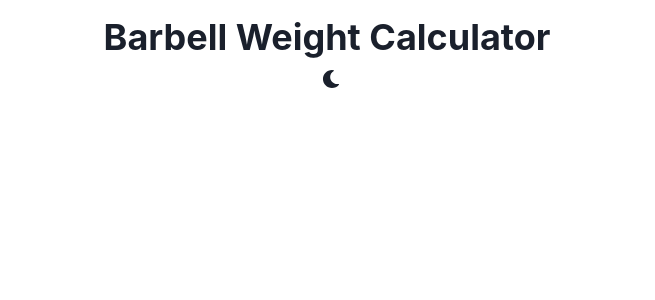
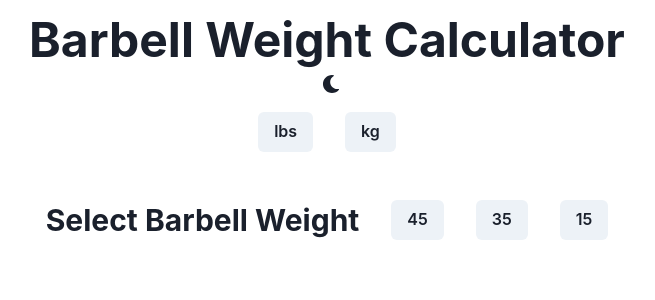
Before and after one commit to pswk1/barbell_calculator, a React (Create React App) app: page / in a window 1280 px wide. Shown: the top 300 px of the page, without its empty margins (313-968 px from the left). Built offline with nearby package versions, Linux system fonts and the light colour scheme.

Commit message:
Barbell component
- select barbell component
- selecting lbs vs kilos dynamically updates weight as well

```diff
--- a/src/App.tsx
+++ b/src/App.tsx
@@ -1,9 +1,11 @@
 import * as React from 'react';
 import { ChakraProvider, theme } from '@chakra-ui/react';
 import Banner from './components/Banner';
+import Barbell from './components/Barbell';
 
 export const App = () => (
 	<ChakraProvider theme={theme}>
 		<Banner />
+    <Barbell />
 	</ChakraProvider>
 );
--- a/src/components/Banner.tsx
+++ b/src/components/Banner.tsx
@@ -1,10 +1,10 @@
 import { Box, Heading } from '@chakra-ui/react';
 import { ColorModeSwitcher } from '../ColorModeSwitcher';
 
-const Banner = () => {
+const Banner: React.FC = () => {
 	return (
 		<Box textAlign='center' p='4' w='100%' height={16}>
-			<Heading>Barbell Weight Calculator</Heading>
+			<Heading size='2xl'>Barbell Weight Calculator</Heading>
 			<ColorModeSwitcher />
 		</Box>
 	);
--- /dev/null
+++ b/src/components/Barbell.tsx
@@ -0,0 +1,57 @@
+import { useState } from 'react';
+import { Flex, Button, Heading, HStack, Text } from '@chakra-ui/react';
+
+const barLbs = [45, 35, 15];
+const barKg = [20, 15, 12];
+
+/*
+interface IWeight {
+  unit: string,
+  barWeights: number[],
+  plateWeights: number[],
+  currentWeight: number
+}
+
+type ContextType = {
+    weight: IWeight,
+    handleUnit: (unit: string) => void,
+    clearBar: (weight: IWeight) => void
+}
+
+*/
+
+const Barbell: React.FC = () => {
+	const [unit, setUnit] = useState<string>('lbs');
+	const [bar, setBar] = useState<number[]>(barLbs);
+
+	const handleUnit = (unit: string) => {
+		setUnit(unit);
+		if (unit === 'lbs') {
+			setBar(barLbs);
+		} else {
+			setBar(barKg);
+		}
+	};
+	return (
+		<Flex
+			mt={12}
+			direction='column'
+			alignItems='center'
+			justifyContent='center'
+		>
+			<HStack spacing='8'>
+				<Button onClick={() => handleUnit('lbs')}>lbs</Button>
+				<Button onClick={() => handleUnit('kg')}>kg</Button>
+			</HStack>
+
+			<HStack mt={12} spacing='8'>
+				<Heading size='lg'>Select Barbell Weight</Heading>
+				{bar.map((weight, i) => (
+					<Button key={i}>{weight}</Button>
+				))}
+			</HStack>
+		</Flex>
+	);
+};
+
+export default Barbell;
```
